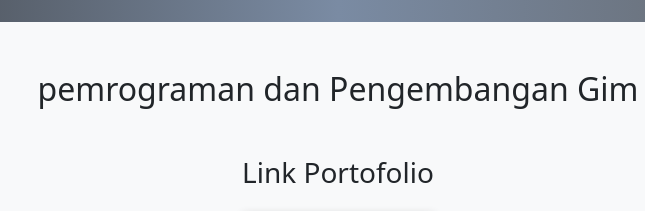
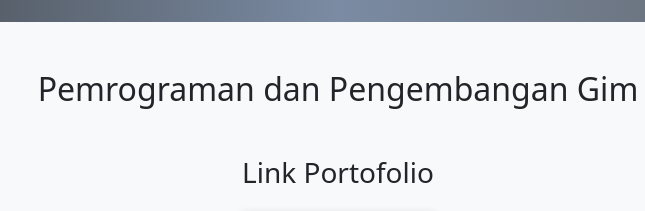
Before and after one commit to SeptineMar/rekap-pkl, a plain HTML site: page index.html in a window 1280 px wide. Shown: the part 778-989 px from the top of the page, 302-947 px from the left. Drawn offline with nearby package versions, Linux system fonts and the light colour scheme.

Commit message:
Update index.html

```diff
--- a/index.html
+++ b/index.html
@@ -87,7 +87,7 @@
         <!--pemrograman dan Pengembangan Gim-->
         <section id="pemrograman" class="py-5 bg-light">
             <div class="container">
-                <h2  class="text-center mb-5" data-aos="fade-up">pemrograman dan Pengembangan Gim</h2>
+                <h2  class="text-center mb-5" data-aos="fade-up">Pemrograman dan Pengembangan Gim</h2>
                 <div class="container text-center">
                     <h3 class="mb-4 text-center mt-5" data-aos="fade-right">Link Portofolio</h3>
                     <a href="https://septinemar.github.io/" target="_blank" class="btn btn-abu mb-4" data-aos="zoom-in">Kunjungi Portofolio</a>
```
